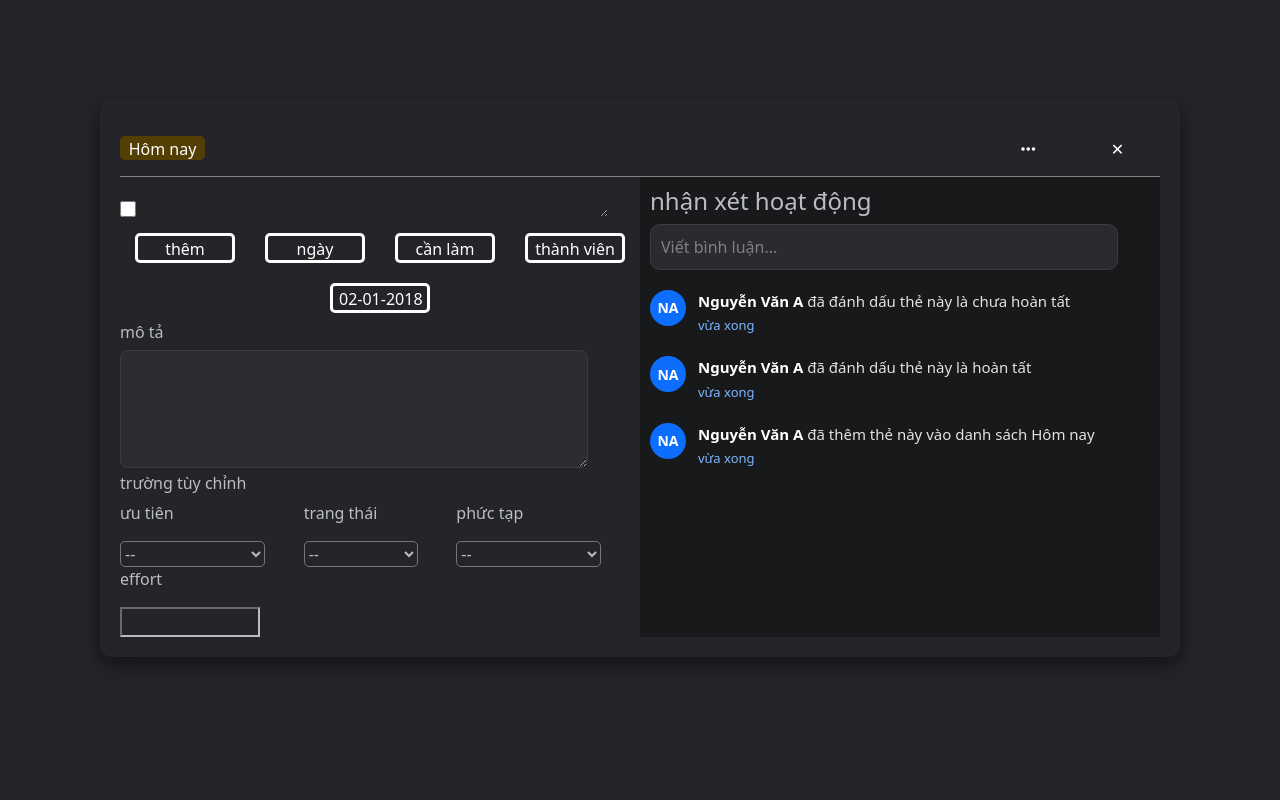
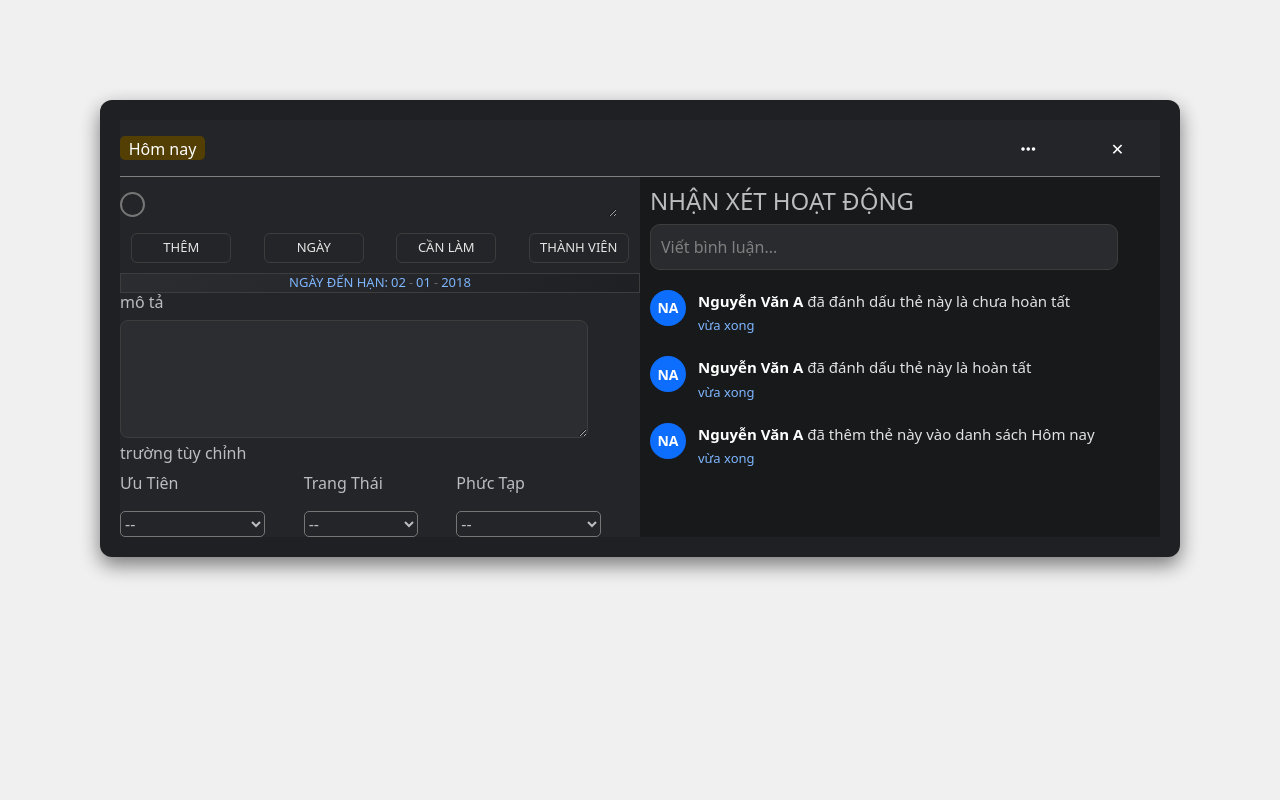
Before and after one commit to PhamThanhAn-23130002/PythonProject-4people-TodoList, a Django app: page /boards/card_detail in a window 1280 px wide. Run offline with Django 5.2, Linux system fonts and the light colour scheme; some libraries are stand-ins or nearby versions.

Commit message:
hehehehe

```diff
--- a/boards/templates/boards/CardDetail.html
+++ b/boards/templates/boards/CardDetail.html
@@ -15,8 +15,15 @@
     <link rel="icon" href="image/Screenshot%20From%202025-11-26%2010-49-26.png" type="image/x-icon">
     <title>carddetail</title>
         <style>
-            body{
-                background-color: #242528;
+            .overlay{
+    position: fixed;
+    inset: 0;
+    background: rgba(0, 0, 0, 0.06); /* mờ nhưng vẫn thấy trang sau */
+    backdrop-filter: blur(4px);   /* làm mờ trang sau (rất đẹp) */
+    display: flex;
+    justify-content: center;
+    align-items: flex-start;
+    z-index: 999;
 }
             .div_toal{
                 width: 1080px;
@@ -26,6 +33,7 @@
                 padding: 20px;
                 box-shadow: 0 8px 20px rgba(0,0,0,0.5);
                 position:relatives;
+                background-color: #1f2024;
             }
             .headerchild{
                 display:flex;
@@ -83,17 +91,42 @@
 .buttons{
     display:flex;
     justify-content: space-around;
-                padding-top:10px;
-                padding-bottom:10px;
+    gap:10px;                /* đều và gọn hơn */
+    padding:10px 0;
 }
+
 .buttons button{
-                border-radius: 5px;
-                background-color: #242528;
-                color: white;
     width:100px;
     height:30px;
-                border-color:#bbbdc0 solid;
-                border: solid;
+    border-radius:6px;
+    background-color:#242528;   /* giữ nguyên */
+    color:#e6e6e6;
+    border:1px solid #3d3d3d;   /* border tinh tế hơn */
+    font-size:13px;
+    cursor:pointer;
+    transition:all 0.2s ease;
+    display:flex;
+    align-items:center;
+    justify-content:center;
+    gap:6px;
+}
+
+/* hover */
+.buttons button:hover{
+    border-color:#4da3ff;
+    color:#4da3ff;
+    box-shadow:0 0 0 1px rgba(77,163,255,0.3);
+}
+
+/* click */
+.buttons button:active{
+    transform:scale(0.96);
+}
+
+/* focus (accessibility) */
+.buttons button:focus{
+    outline:none;
+    border-color:#4da3ff;
 }
             .decriptionh6{
                 color:#bbbdc0;
@@ -207,45 +240,149 @@
 .optionchecklist{
     display:none;
     position:absolute;
-    background-color: #2a2b2f;
-    border: 1px solid #3d3d3d;
-    box-shadow: 0 8px 20px rgba(0,0,0,0.5);
-    top: 50%;
-    left: 50%;
-    transform: translate(-50%, -50%);
+    top:50%;
+    left:50%;
+    transform:translate(-50%, -50%);
+    background:#1f2024;
+    padding:20px;
+    border-radius:12px;
+    border:1px solid #3a3a3a;
+    box-shadow:0 12px 30px rgba(0,0,0,0.7);
+    min-width:260px;
+    text-align:center;
 }
+
+/* input date & time */
 .chooseday{
-    border:solid 2px;
-    border-color:#767676;
-    border-radius:7px;
-    background-color:#2c2d31;
-    color:#767676;
+    width:100%;
+    margin-bottom:12px;
+    padding:8px 10px;
+    border:1px solid #555;
+    border-radius:8px;
+    background:#2c2d31;
+    color:#e0e0e0;
+    font-size:14px;
+}
 
+.chooseday:focus{
+    outline:none;
+    border-color:#4da3ff;
 }
+
+/* nút choose */
 .bchooseday{
-    border:solid 2px;
-    border-color:#767676;
-    border-radius:7px;
-    background-color:#2c2d31;
-    color:#767676;
+    padding:8px 16px;
+    border-radius:8px;
+    border:none;
+    background:#4da3ff;
+    color:white;
+    font-size:14px;
+    cursor:pointer;
+    margin-right:8px;
+    transition:0.2s;
 }
+
+.bchooseday:hover{
+    background:#348cff;
+}
+
+/* nút X */
 .x{
-    border:solid 2px;
-    border-color:#767676;
-    background-color:#2c2d31;
-    color:#767676;
+    padding:8px 12px;
+    border-radius:8px;
+    border:none;
+    background:#3a3a3a;
+    color:#ff5c5c;
+    font-size:16px;
+    cursor:pointer;
+    transition:0.2s;
 }
-.deadline{
+
+.x:hover{
+    background:#ff5c5c;
+    color:white;
+}
+
+.check-circle{
+    display:inline-flex;
+    align-items:center;
+    cursor:pointer;
+}
+
+/* Ẩn checkbox gốc */
+.check-circle input{
+    display:none;
+}
+
+/* Vòng tròn */
+.check-circle span{
+    width:25px;
+    height:25px;
+    border:2px solid #767676;
+    border-radius:50%;
+    display:inline-block;
+    position:relative;
+    transition:0.2s;
+}
+
+/* Khi được check */
+.check-circle input:checked + span{
+    background-color:#82b536;
+    border-color:#82b536;
+}
+
+/* Dấu ✓ */
+.check-circle span::after{
+    content:"";
+    position:absolute;
+    left:5px;
+    top:2px;
+    width:10px;
+    height:10px;
+    border:solid white;
+    border-width:0 2px 2px 0;
+    transform:rotate(45deg);
+    opacity:0;
+    transition:0.2s;
+}
+
+/* Hiện ✓ khi check */
+.check-circle input:checked + span::after{
+    opacity:1;
+}
+.check-circle span:hover{
+    border-color:#82b536;
+}.deadline{
+    background:linear-gradient(135deg,#2c2d31,#1f2024);
+    border:none;         /* pill */
     display:flex;
+    align-items:center;
+    justify-content:center;
+    gap:3px;
+    color:#7eb6ff;
+    font-size:13px;
+    font-weight:500;
+    cursor:default;               /* không giống nút */
+    box-shadow:inset 0 0 0 1px #3d3d3d;
 }
-.deadline p{
-    gap:0px;
+
+/* dấu - nhẹ */
+.deadline .dash{
+    color:#666;
+}
+
+/* icon nếu có */
+.deadline i{
+    font-size:12px;
+    margin-right:4px;
+    color:#7eb6ff;
+}
 
 
-}
         </style>
     </head>
     <body>
+        <div class="overlay">
         <div class="div_toal">
         <header class="headerchild">
             <button id="choosetime">
@@ -258,23 +395,35 @@
         </header>
         <div class="bodycard">
             <div class="col-xl-6 editcard">
-                <input class="complete" type="checkbox" >
+                <label class="check-circle">
+    <input class="complete" type="checkbox">
+    <span></span>
+</label>
                 <textarea class="subject" name="tile"></textarea>
             <div>
                 <div class="buttons">
-                    <button>thêm</button>
-                    <button onclick="date(this)">ngày</button>
-                    <button>cần làm</button>
-                    <button onclick="addmember(this)">thành viên</button>
+                    <button>THÊM</button>
+                    <button onclick="date(this)">NGÀY</button>
+                    <button>CẦN LÀM</button>
+                    <button onclick="addmember(this)">THÀNH VIÊN</button>
                 </div>
-                <div class="buttons"><button class="deadline"><p>02</p>-<p>01</p>-<p>2018</p></button></div>
+
+
+    <div class="deadline">
+       <span>NGÀY ĐẾN HẠN: </span>
+        <span>02</span>
+        <span class="dash">-</span>
+        <span>01</span>
+        <span class="dash">-</span>
+        <span>2018</span>
+    </div>
             </div>
                 <h6 class="decriptionh6" >mô tả</h6>
                 <textarea class="description" rows="4" cols="50" name ="description"></textarea>
                 <h6 class="decriptionh6"> trường tùy chỉnh</h6>
                 <div class="dtuychinh">
                     <div class="detailtuychinh">
-                    <p>ưu tiên</p>
+                    <p>Ưu Tiên</p>
                    <select class="priority" name="priority">
                     <option  value="">--</option>
                    <option  value="">ưu tiên cao nhất</option>
@@ -286,7 +435,7 @@
                    </select>
                    </div>
                 <div class="detailtuychinh">
-                    <p>trang thái</p>
+                    <p>Trang Thái</p>
                    <select class="priority" name="process">
                     <option  value="">--</option>
                     <option value="">việc cần làm</option>
@@ -297,7 +446,7 @@
                    </select>
                    </div>
                 <div class="detailtuychinh">
-                    <p>phức tạp</p>
+                    <p>Phức Tạp</p>
                    <select class="priority" name="complexity">
                     <option value="">--</option>
                     <option value="">ưu tiên cao nhất</option>
@@ -308,13 +457,12 @@
                    </select>
                    </div>
                 <div class="detailtuychinh">
-                    <p>effort</p>
-                    <input class="inputeffort" type="text">
+
                    </div>
                 </div>
             </div>
             <div class="col-xl-6 commentcard">
-                <h4>nhận xét hoạt động</h4>
+                <h4>NHẬN XÉT HOẠT ĐỘNG</h4>
      <input class="activity-input" type="text" placeholder="Viết bình luận...">
      <div class="activity-item">
         <div class="avatar">NA</div>
@@ -345,12 +493,14 @@
         </div>
         <div class="optionchecklist" id="choosedate">
             <input class="chooseday" type="date" name ="inputdate">
+            <input class="chooseday" type="time" name="inputtime"><br>
             <button type="submit" id="bdate" onclick="date(this)" class="bchooseday">choose</button>
             <button class="x" id=xdate onclick="date(this)">&#10005</button>
         </div>
         <div class="optionchecklist" id="member">
-            <input type="text"><br>
+            <input class="chooseday" type="text"><br>
             <button class="x" id=xxdate onclick="addmember(this)">&#10005</button>
+    </div>
     </div>
     <Script>
         function date(e){
```
Lines whose indentation alone changed are shown as unchanged.
